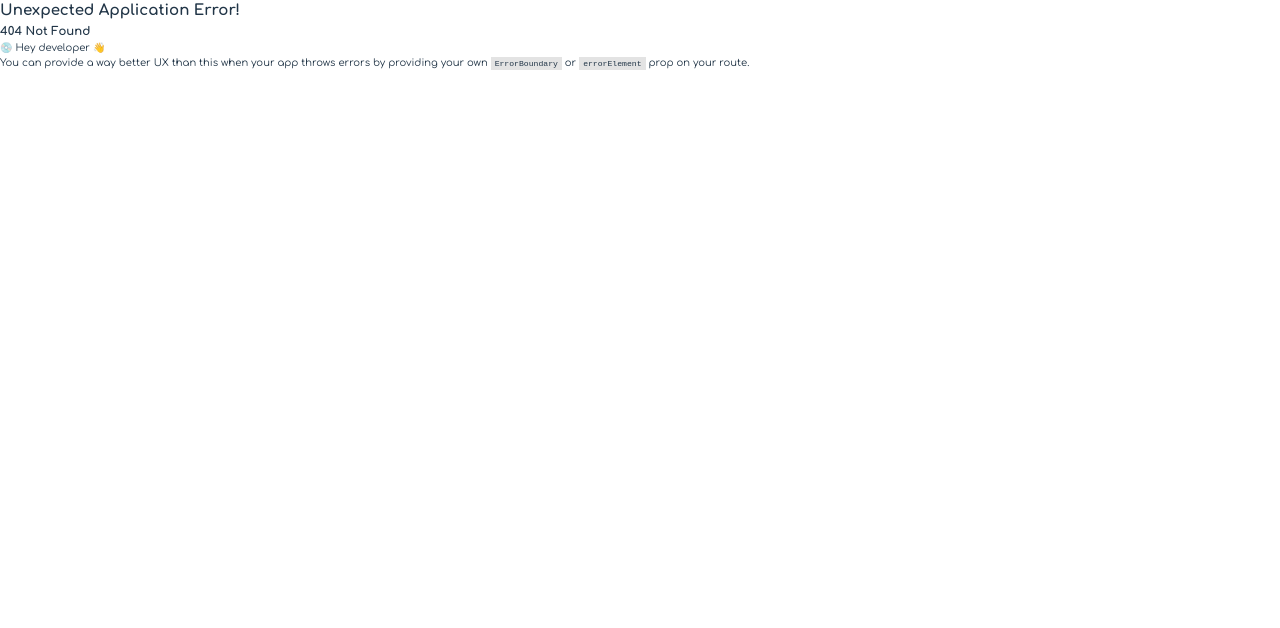
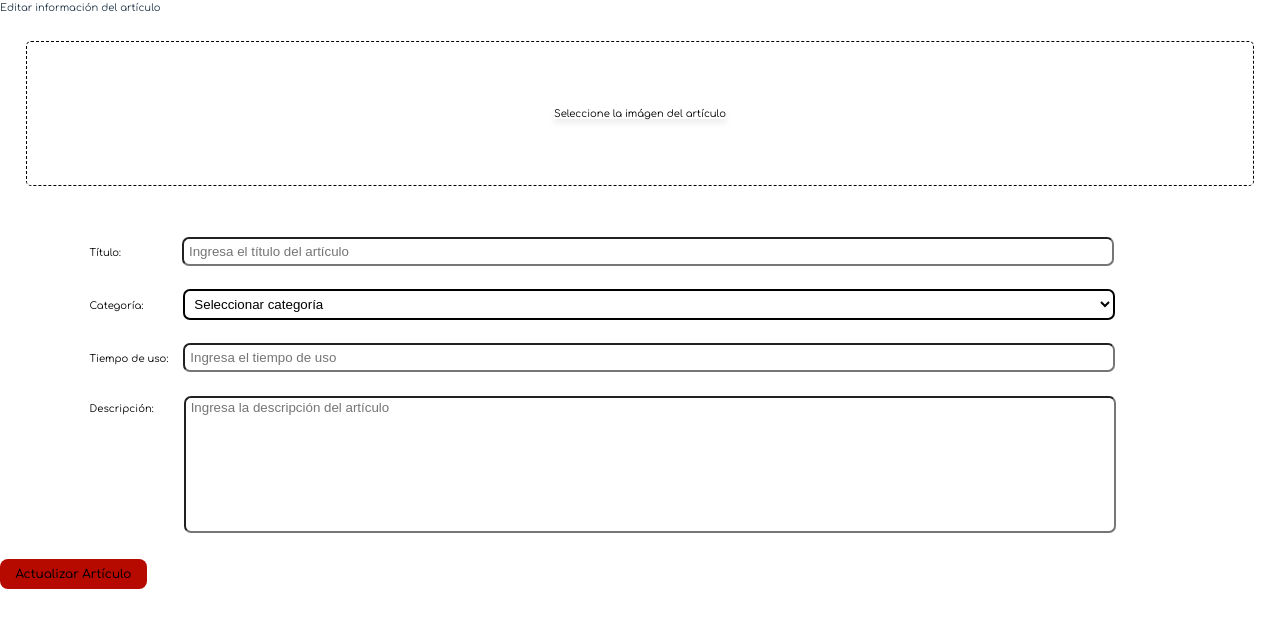
Before and after one commit to TomasUllua12/SwapDeal, a React (Vite) app in the folder client/: page /EditarArticulo/1 in a window 1280 px wide. Before the commit this address had no page. Shown: the top 628 px of the page. Built offline with nearby package versions, Linux system fonts and the light colour scheme; no server answers.

Commit message:
editar-articulos

```diff
--- a/client/src/main.jsx
+++ b/client/src/main.jsx
@@ -16,6 +16,8 @@ import { CargarArticulo } from "./views/CargarArticulo.jsx";
 import { EditarPerfil } from "./views/EditarPerfil.jsx";
 import { UserProvider } from './context/UserContext.jsx'; // Importa el UserProvider
 import  ArticuloView  from "./views/ArticuloView.jsx";
+import  EditarArticulo  from "./views/EditarArticulo.jsx";
+
 
 
 const routes = [
@@ -58,6 +60,10 @@ const routes = [
   {
     path: "/ArticuloView/:id",
     element: <ArticuloView />,
+  },
+  {
+    path: "/EditarArticulo/:id",
+    element: <EditarArticulo />,
   }
 ];
 /*
--- a/client/src/views/ArticuloView.jsx
+++ b/client/src/views/ArticuloView.jsx
@@ -22,6 +22,7 @@ function ArticuloView() {
           throw new Error('Network response was not ok');
         }
         const data = await response.json();
+        console.log('Datos del artículo:', data); // Verificar los datos recibidos
         setArticulo(data);
       } catch (error) {
         console.error('Error fetching the article:', error);
@@ -29,7 +30,7 @@ function ArticuloView() {
     };
 
     fetchArticulo();
-  }, [id]);
+}, [id]);
 
   if (!articulo) {
     return <div>Loading...</div>;
@@ -44,10 +45,14 @@ function ArticuloView() {
       <p>{articulo.categoria}</p>
       <img src={articulo.imagen} alt={`${articulo.titulo} image`} />
       <p>{articulo.tiempo_uso}</p>
-      <p>Usuario propietario: {user.nombre} {user.apellido}</p>
-      <p className="reputacion">Reputación usuario: {obtenerReputacion(user.reputacion)}</p>
+      <div className="VendedorInfo">
+        <h2>Información del Vendedor</h2>
+        <p>Nombre: {articulo.nombre_propietario} {articulo.apellido_propietario}</p>
+        <p>Correo: {articulo.correo_propietario}</p>
+        <p>Reputación: {obtenerReputacion(articulo.reputacion_propietario)}</p>
+      </div>
       {isOwner ? (
-        <Link to={`/ArticuloView/${articulo.id}/editar`}>
+        <Link to={`/EditarArticulo/${id}`}>
           <button className="editar-articulo">Editar Artículo</button>
         </Link>
       ) : (
--- /dev/null
+++ b/client/src/views/EditarArticulo.jsx
@@ -0,0 +1,151 @@
+import React, { useState, useEffect, useContext } from "react";
+import "./EditarArticulo.css";
+import axios from "axios";
+import UserContext from "../context/UserContext.jsx";
+import { useParams, useNavigate } from "react-router-dom";
+
+function EditarArticulo() {
+    const { user } = useContext(UserContext);
+    const { id } = useParams();
+    const navigate = useNavigate();
+    const [titulo, setTitulo] = useState("");
+    const [descripcion, setDescripcion] = useState("");
+    const [categoria, setCategoria] = useState("");
+    const [tiempoUso, setTiempoUso] = useState("");
+    const [imagen, setImagen] = useState(null);
+    const [existingImagen, setExistingImagen] = useState("");
+
+    useEffect(() => {
+        const fetchArticulo = async () => {
+            try {
+                const response = await axios.get(`http://localhost:3002/articulo/${id}`);
+                const articulo = response.data;
+                setTitulo(articulo.titulo);
+                setDescripcion(articulo.descripcion);
+                setCategoria(articulo.categoria);
+                setTiempoUso(articulo.tiempo_uso);
+                setExistingImagen(articulo.imagen);
+            } catch (error) {
+                console.error("Error fetching the article:", error);
+            }
+        };
+        fetchArticulo();
+    }, [id]);
+
+    const handleSubmit = async (e) => {
+        e.preventDefault();
+        const formData = new FormData();
+        formData.append('titulo', titulo);
+        formData.append('descripcion', descripcion);
+        formData.append('categoria', categoria);
+        formData.append('tiempo_uso', tiempoUso);
+        if (imagen) {
+            formData.append('imagen', imagen);
+        } else {
+            formData.append('imagen', existingImagen); // Pasar la imagen existente si no se carga una nueva
+        }
+        try {
+            const response = await axios.put(`http://localhost:3002/articulo/${id}`, formData, {
+                headers: {
+                    "Content-Type": "multipart/form-data",
+                },
+            });
+            console.log("Respuesta del servidor:", response.data);
+            alert("Artículo actualizado exitosamente");
+            navigate(`/ArticuloView/${id}`);
+        } catch (error) {
+            console.error("Error al actualizar el artículo:", error);
+            alert("Error al actualizar el artículo");
+        }
+    };
+
+    return (
+        <div className='body-editarArticulo'>
+            <p className='text-editar'>Editar información del artículo</p>
+            <form className='formu-editar' onSubmit={handleSubmit}>
+                <div className='espacio-fo'>
+                    <div className="image-upload-container" id="upload-container">
+                        <label htmlFor="image-input" className="upload-label">Seleccione la imágen del artículo</label>
+                        <input
+                            type="file"
+                            accept="image/*"
+                            id="image-input"
+                            className="upload-input"
+                            onChange={(e) => setImagen(e.target.files[0])}
+                        />
+                        {existingImagen && !imagen && (
+                            <img src={existingImagen} alt="Current article" className="current-image" />
+                        )}
+                    </div>
+                </div>
+                <div className='formulario'>
+                    <div className="titu">
+                        <label htmlFor="title">Título:</label>
+                        <input
+                            className='inpu-ti'
+                            type="text"
+                            id="title"
+                            name="title"
+                            required
+                            placeholder="Ingresa el título del artículo"
+                            value={titulo}
+                            onChange={(e) => setTitulo(e.target.value)}
+                        />
+                    </div>
+                    <div className="cate">
+                        <label htmlFor="category">Categoría:</label>
+                        <select
+                            className='caja'
+                            id="category"
+                            name="category"
+                            required
+                            value={categoria}
+                            onChange={(e) => setCategoria(e.target.value)}
+                        >
+                            <option className='optio' value="" disabled>Seleccionar categoría</option>
+                            <option className='optio' value="hogar-y-muebles">Hogar y Muebles</option>
+                            <option className='optio' value="tecnologia">Tecnología</option>
+                            <option className='optio' value="moda-y-accesorios">Moda y Accesorios</option>
+                            <option className='optio' value="deportes">Deportes</option>
+                            <option className='optio' value="entretenimiento">Entretenimiento</option>
+                            <option className='optio' value="vehiculos">Vehículos</option>
+                            <option className='optio' value="herramientas-y-materiales">Herramientas y Materiales</option>
+                            <option className='optio' value="salud-y-belleza">Salud y Belleza</option>
+                            <option className='optio' value="mascotas">Mascotas</option>
+                            <option className='optio' value="variedades">Variedades</option>
+                        </select>
+                    </div>
+                    <div className="uso">
+                        <label htmlFor="usage-time">Tiempo de uso:</label>
+                        <input
+                            className='inpu-us'
+                            type="text"
+                            id="usage-time"
+                            name="usage-time"
+                            required
+                            placeholder="Ingresa el tiempo de uso"
+                            value={tiempoUso}
+                            onChange={(e) => setTiempoUso(e.target.value)}
+                        />
+                    </div>
+                    <div className="descrip">
+                        <label htmlFor="description">Descripción:</label>
+                        <input
+                            className='inpu-des'
+                            type="text"
+                            id="description"
+                            name="description"
+                            placeholder="Ingresa la descripción del artículo"
+                            required
+                            value={descripcion}
+                            onChange={(e) => setDescripcion(e.target.value)}
+                        />
+                    </div>
+                </div>
+                <button type="submit" className="envia">Actualizar Artículo</button>
+            </form>
+        </div>
+    );
+}
+
+export default EditarArticulo;
```
Also changed, not shown: client/src/views/EditarArticulo.css (added), 1 other file (tests, documents, lock files or other folders).
